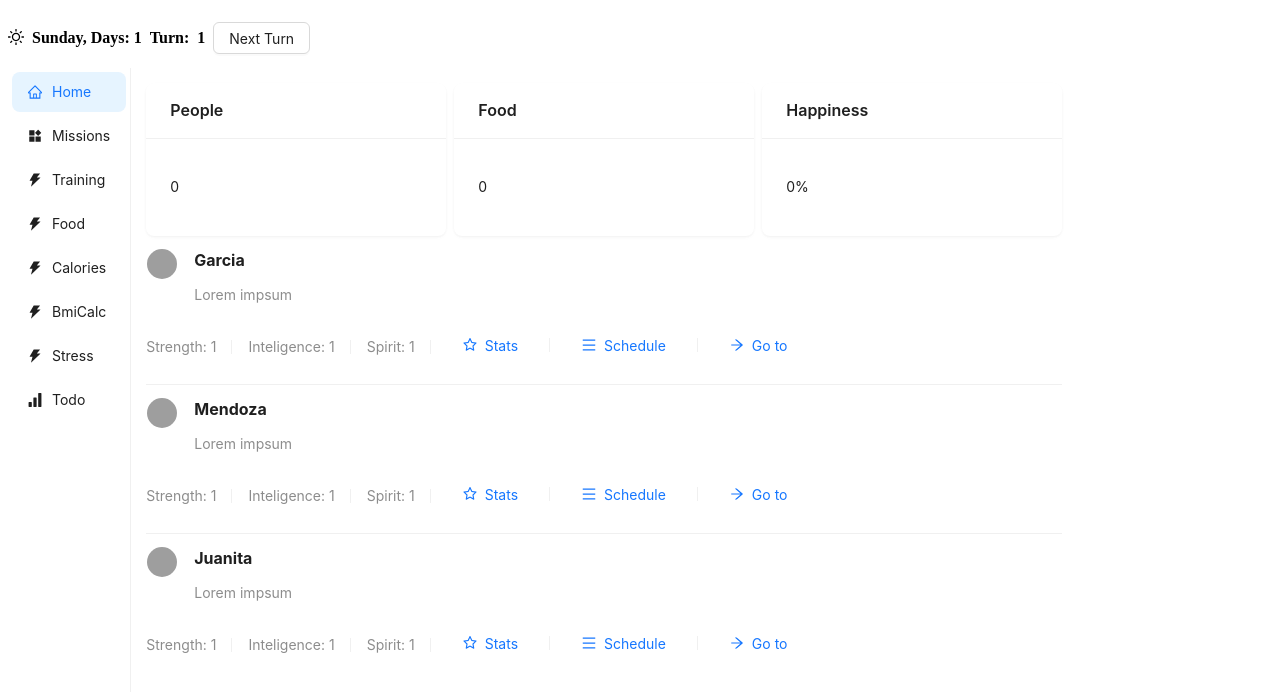
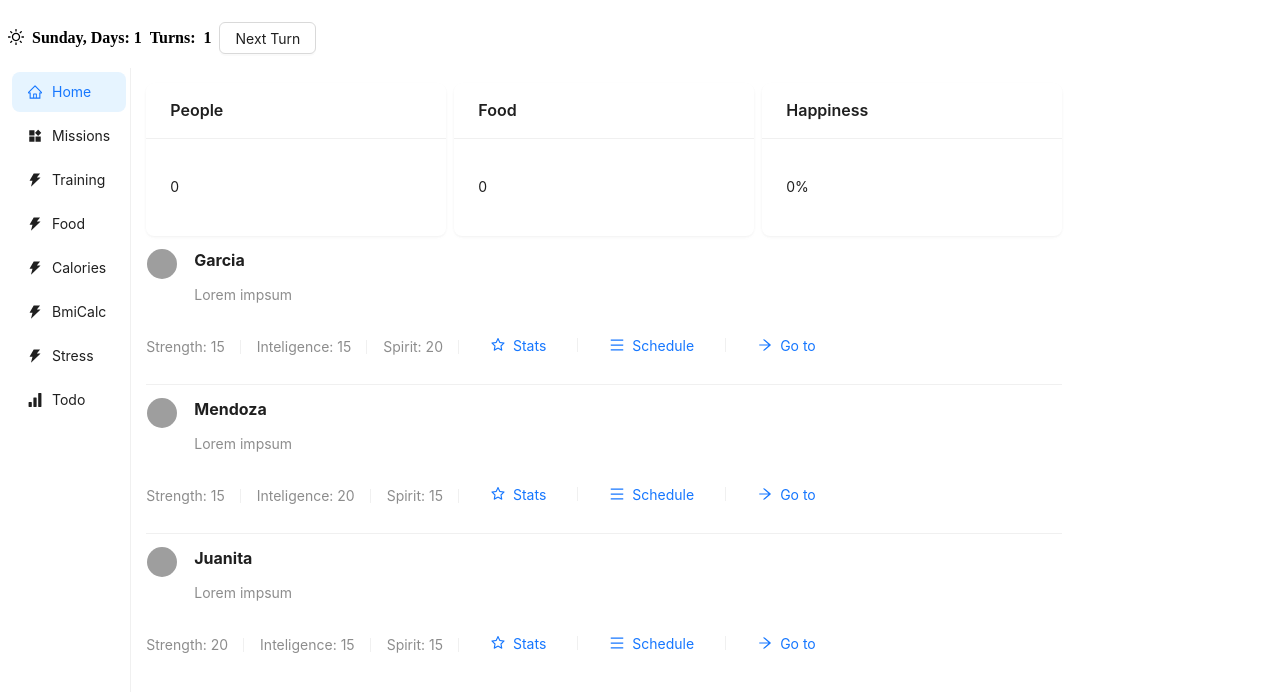
Before and after one commit to Bochi-dev/sosrebuid-reactviteantd, a React (Vite) app: page / in a window 1280 px wide. Shown: the top 692 px of the page. Built offline with nearby package versions, Linux system fonts and the light colour scheme; grey boxes are pictures that could not be loaded.

Commit message:
Integrating external features complete! :D

```diff
--- a/src/App.jsx
+++ b/src/App.jsx
@@ -7,7 +7,7 @@ ThunderboltFilled,
 SignalFilled,} from "@ant-design/icons"
 import { useState } from 'react'
 import { IconText } from "./components"
-import { changeStatByTurn } from "./global"
+import { changeStatByTurn, manageFatigue, checkReqs, looseGainWeight } from "./global"
 import { Route, Routes, useNavigate, useLocation } from "react-router-dom"
 import { Main,
 Missions,
@@ -29,9 +29,9 @@ function App() {
     name:"Garcia",
     curr_actions: [],
     stats: {
-      curr_strength: 1,
-      curr_inteligence: 1,
-      curr_spirit: 1,
+      curr_strength: 15,
+      curr_inteligence: 15,
+      curr_spirit: 20,
       /*Weight*/
       weight: 68,
       height: 1.7,
@@ -51,9 +51,9 @@ function App() {
     name:"Mendoza",
     curr_actions: [],
     stats: {
-      curr_strength: 1,
-      curr_inteligence: 1,
-      curr_spirit: 1,
+      curr_strength: 15,
+      curr_inteligence: 20,
+      curr_spirit: 15,
 
       /*Weight*/
       weight: 68,
@@ -74,9 +74,9 @@ function App() {
     name:"Juanita",
     curr_actions: [],
     stats: {
-      curr_strength: 1,
-      curr_inteligence: 1,
-      curr_spirit: 1,
+      curr_strength: 20,
+      curr_inteligence: 15,
+      curr_spirit: 15,
 
       /*Weight*/
       weight: 68,
@@ -138,9 +138,9 @@ function App() {
 
 
   const [missions, setMissions] = useState([
-    {id:1, type:"mission", name:"Complete mission 1", subs:[2,3], reward:[{type:"food", amount:30}], progress:0, turns: 10, participants:[]},
-    {id:2, type:"mission", name:"Complete mission 2", subs:[3], reward:[{type:"food", amount:20}], progress:0 ,turns: 5, participants:[]},
-    {id:3, type:"mission", name:"Complete mission 3", subs:[], reward:[{type:"food", amount:10}], progress:0 ,turns: 2, participants:[]},
+    {id:1, type:"mission", name:"Complete mission 1", reqs:[], subs:[2,3], reward:[{type:"food", amount:30, label:"+30 Food"}], progress:0, turns: 10, participants:[]},
+    {id:2, type:"mission", name:"Complete mission 2", reqs:[], subs:[3], reward:[{type:"food", amount:20, label:"+20 Food"}], progress:0 ,turns: 5, participants:[]},
+    {id:3, type:"mission", name:"Complete mission 3", reqs:[], subs:[], reward:[{type:"food", amount:10, label:"+10 Food"}], progress:0 ,turns: 2, participants:[]},
   ])
 
   let x
@@ -224,13 +224,17 @@ function App() {
 
             /*we check if the missions is scheduled for that day*/
             if (timeops[0] == daysOfWeek[dayindex]) {
-                if (newMission.progress < newMission.turns){
                 newMission.progress += 1
-                } else {
+                if (newMission.progress > newMission.turns){
                   newMission.progress = 0
 
+                  if (checkReqs(mission.reqs, newStats)){
                       const newRewards = newMission.reward.map((reward) => {
-                        if (reward.type == "strength"){
+                            if (reward.type == "calories"){
+                              looseGainWeight(newStats, reward.amount)
+                            } else if (reward.type == "fatigue"){
+                             manageFatigue(newStats, reward.amount)
+                            } else if (reward.type == "strength"){
                               newStats.curr_strength += reward.amount
                             } else if (reward.type == "inteligence"){
                               newStats.curr_inteligence += reward.amount
@@ -240,6 +244,7 @@ function App() {
                             return reward
                           })
                       newMission.reward = newRewards
+                  }
 
                 }
             }
@@ -319,6 +324,7 @@ function App() {
     */}
 
       <Header days={days} dayName={daysOfWeek[dayindex]} turns={turns} nextTurn={nextTurn}/>
+
       <div style={{
             display: "flex",
             flexDirection:"row",
@@ -376,7 +382,7 @@ function Header({days, dayName, turns, nextTurn}) {
     >
     <Space>
       <IconText icon={SunOutlined} text={`${dayName}, Days: ${days}`}/>
-      Turn: {turns}
+      Turns: {turns}
       <Button onClick={() => {
         nextTurn()
       }}>Next Turn</Button>
--- a/src/components/Recruits/Recruits.jsx
+++ b/src/components/Recruits/Recruits.jsx
@@ -6,9 +6,11 @@ MenuOutlined,
 ArrowRightOutlined} from "@ant-design/icons"
 const daysOfWeek = ["Sunday","Monday","Tuesday","Wednesday","Thursday","Friday","Saturday"]
 import { GameCard, IconText, SchedulerModal} from "../../components"
+import { debuffByFatigue } from "../../global"
 import {Space, List, Avatar, Button, Modal, Progress} from "antd"
 import React from 'react';
 import { useState } from 'react'
+
 
 const IcontButton = ({icon, text, action}) => (
     <Space>
@@ -19,7 +21,7 @@ const IcontButton = ({icon, text, action}) => (
     </Space>
 )
 
-export function Recruits({recruits, display}){
+export function Recruits({recruits}){
 
     const data = [... recruits];
     const [modalData, setModalData] = useState([])
@@ -73,6 +75,16 @@ export function Recruits({recruits, display}){
 
 
 
+    const display = (statToDisplay,stats) => {
+        const fatigue = stats.fatigue
+        const fatigueDebuff = debuffByFatigue(statToDisplay,fatigue)
+
+        if ( fatigueDebuff > 0 ){
+            return `${statToDisplay-fatigueDebuff} (${statToDisplay} - ${fatigueDebuff})`
+        }
+        return statToDisplay
+
+    }
 
 
     return (<>
@@ -82,9 +94,9 @@ export function Recruits({recruits, display}){
           renderItem={(item, index) => (
             <List.Item
                actions={[
-                <p>Strength: {item.stats.curr_strength}</p>,
-                <p>Inteligence: {item.stats.curr_inteligence}</p>,
-                <p>Spirit: {item.stats.curr_spirit}</p>,
+                <p>Strength: {display(item.stats.curr_strength, item.stats)}</p>,
+                <p>Inteligence: {display(item.stats.curr_inteligence, item.stats)}</p>,
+                <p>Spirit: {display(item.stats.curr_spirit, item.stats)}</p>,
                 <IcontButton icon={StarOutlined} text="Stats" action={() => {
                   showModalStat(item.id)
                 }}/>,
@@ -104,40 +116,6 @@ export function Recruits({recruits, display}){
           )}
         />
 
-
-      {/*<Modal title="Schedule" open={isModalOpen} onOk={handleOk} onCancel={handleCancel}>
-
-        {daysOfWeek.map((day) => {
-          const dayData = modalData.filter((el) => {
-            if (el[1][0] == day){
-              return el
-            }
-          })
-          return (<>
-          <h2>{day}</h2>
-          <List
-          itemLayout="vertical"
-          dataSource={dayData}
-          renderItem={(item, index) => (
-            <List.Item>
-              <List.Item.Meta
-                title={<a href="https://ant.design">{item[0].name}</a>}
-                description={`
-                ${item[1][0]} |
-                day: ${item[1][1]} |
-                hour: ${item[1][2]} |
-                `}
-              />
-              <Progress type="circle" percent={(item[0].progress/item[0].turns)*100} />
-            </List.Item>
-          )}
-          />
-          </>)
-
-        })}
-      </Modal>*/}
-
-
       <SchedulerModal
         title="Schedule"
         open={isModalOpen}
@@ -146,9 +124,9 @@ export function Recruits({recruits, display}){
         modalData={modalData} />
 
       <Modal title="Stats" open={isModalStatsOpen} onOk={handleStatsOk} onCancel={handleStatsCancel}>
-          <p>Strength: {modalData.curr_strength}</p>
-          <p>Inteligence: {modalData.curr_inteligence}</p>
-          <p>Spirit: {modalData.curr_spirit}</p>
+          <p>Strength: {display(modalData.curr_strength, modalData)}</p>
+          <p>Inteligence: {display(modalData.curr_inteligence, modalData)}</p>
+          <p>Spirit: {display(modalData.curr_spirit, modalData)}</p>
           <p>Weight: {modalData?.weight}</p>
           <p>Height: {modalData?.height}</p>
           <p>Calories: {modalData?.calories}</p>
--- a/src/global/global.js
+++ b/src/global/global.js
@@ -114,7 +114,7 @@ export const looseGainWeight = (stats, amount) => {
 export const minusToStat = (stat) => {
     const tenpercent = stat * 0.1
     if (stat > 20) {
-        return stat -= tenpercent
+        return Math.floor(stat -= tenpercent)
     } else {
       stat = 20
     }
@@ -150,3 +150,7 @@ export const changeStatByTurn = (stats, turns) => {
  return newStats
 
 }
+
+/*MAke a function that calculcates the hours without sleep based on the fatigueDebuff
+or make a new variable inside the stats that counts it
+*/
--- a/src/pages/Missions/Missions.jsx
+++ b/src/pages/Missions/Missions.jsx
@@ -16,7 +16,7 @@ import { MissionCard } from "../../components"
 
 
 export function Missions ({operations}) {
-  const [missions, setMissions, recruits, setRecruits] = operations.operations
+  const [missions, setMissions, recruits, setRecruits, timeOperations] = operations.operations
 
 
   const onFinish = (values) => {
@@ -169,7 +169,14 @@ export function Missions ({operations}) {
       </Form>
     </Space>
 
-    <MissionCard missions={missions} setMisssions={setMissions} operations={[recruits, setRecruits]}/>
+    <div>
+        <MissionCard
+        missions={missions}
+        setMisssions={setMissions}
+        operations={[recruits, setRecruits]}
+        timeOperations={timeOperations}
+        />
+    </div>
 
   </>
 }
--- a/src/pages/Training/Training.jsx
+++ b/src/pages/Training/Training.jsx
@@ -5,12 +5,12 @@ import  { useState } from "react"
 export function Training ({operations}) {
     const [trainings, setTrainings, recruits, setRecruits, timeOperations] = operations.operations
 
-    return <>
+    return (<div>
         <MissionCard
           missions={trainings}
           setMisssions={setTrainings}
           operations={[recruits, setRecruits]}
           timeOperations={timeOperations}
             />
-    </>
+    </div>)
 }
```
Also changed, not shown: src/components/MissionCard/MissionCard.jsx (+24 -6 lines). Lines whose indentation alone changed are shown as unchanged.
